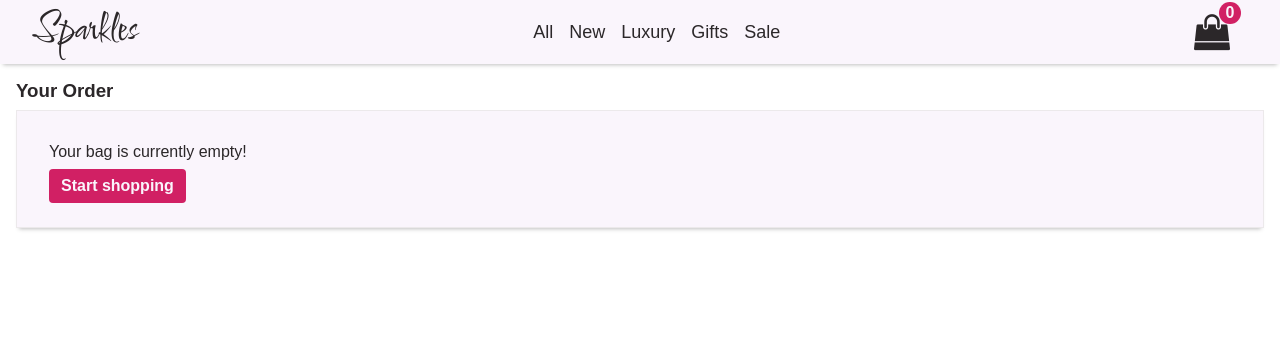
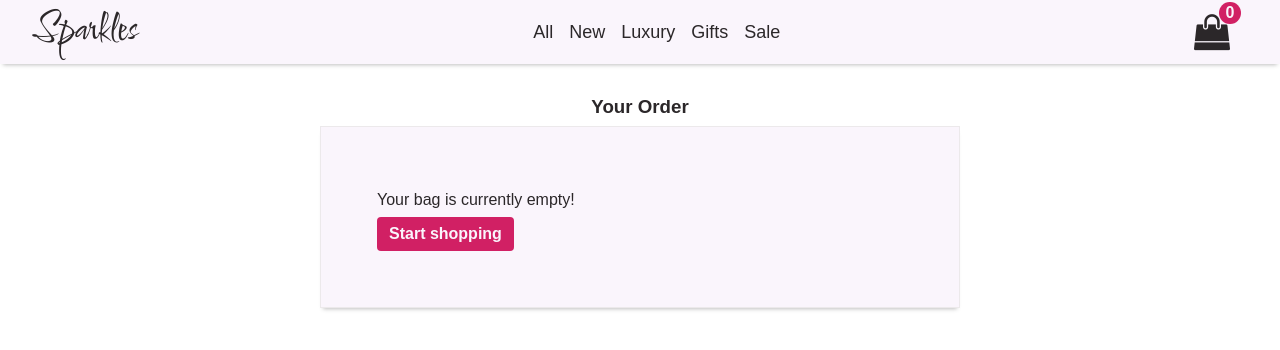
Before and after one commit to RReiso/sparkles, a React (Create React App) app: page /cart in a window 1280 px wide. Shown: the top 350 px of the page. Built offline with nearby package versions, Linux system fonts and the light colour scheme; what random-bool, random-float would draw is missing.

Commit message:
Style order for large screens

```diff
--- a/src/components/CartItem.js
+++ b/src/components/CartItem.js
@@ -33,7 +33,7 @@ const CartItem = ({ id, name, image, price, quantity }) => {
             className="btn-sm btn-primary"
             onClick={() => updateQuantity(id, quantity - 1)}
           >
-            -
+            −
           </button>
           <span>{quantity}</span>
           <button
--- a/src/styles/components/Cart.scss
+++ b/src/styles/components/Cart.scss
@@ -21,6 +21,7 @@
   border: 1px solid rgb(236, 233, 235);
   padding: 0 0.5rem;
   .remove {
+    cursor: pointer;
     font-size: 1.25rem;
     margin: 0 0 0 auto;
   }
@@ -32,7 +33,6 @@
     padding: 0.5rem 0.25rem;
     &-main-info {
       display: flex;
-      // justify-content: space-between;
       img {
         width: 50%;
       }
@@ -76,3 +76,36 @@
     }
   }
 }
+
+@media (min-width: 41em) {
+  .order-title {
+    text-align: center;
+    margin: 6rem auto 0.5rem;
+  }
+  .order {
+    margin: 0.5rem auto 1rem;
+    max-width: 40rem;
+    padding: 2rem;
+    .remove {
+      font-size: 1.5rem;
+      margin: 0 0 auto 0;
+    }
+
+    .cart-item {
+      flex-direction: row;
+      justify-content: space-between;
+      &-main-info {
+        img {
+          width: 8rem;
+        }
+      }
+      &-quantity :first-child {
+        padding-right: 0.5rem;
+      }
+      .quantity-buttons * {
+        font-weight: 600;
+        margin: 0 0.25rem;
+      }
+    }
+  }
+}
```
